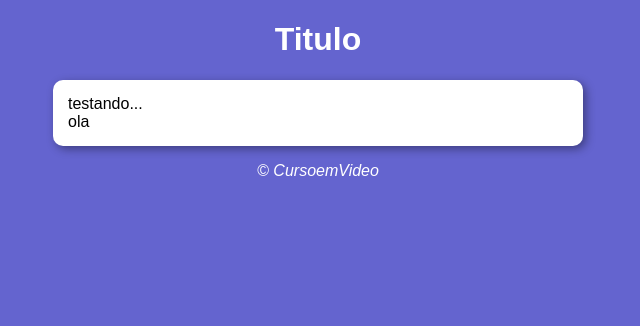
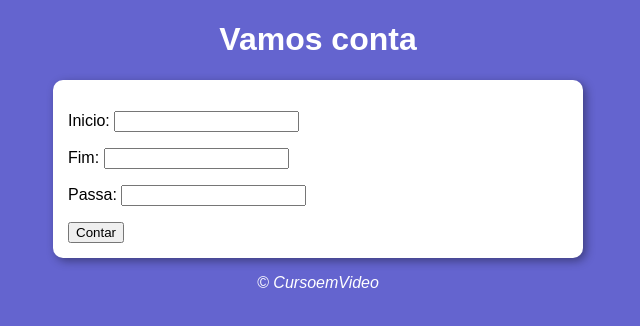
Before and after one commit to JoathanLeriey/JAVASCRIPT, a plain HTML site: page exercicios/aula14ex/ex16/index.html in a window 1280 px wide. Shown: the whole page, without its empty margins (322-962 px from the left). Drawn offline with Linux system fonts and the light colour scheme.

Commit message:
Update index.html

```diff
--- a/exercicios/aula14ex/ex16/index.html
+++ b/exercicios/aula14ex/ex16/index.html
@@ -8,15 +8,29 @@
 </head>
 <body>
     <header>
-        <h1>Titulo</h1>
+        <h1>Vamos conta</h1>
     </header>
 
     <section>
-        <div>
-            testando...
+        <div id="formulario">
+            <p>
+                <label for="inicio">Inicio:</label>
+                <input type="number" name="inicio" id="inicio">
+            </p>
+
+            <p>
+                <label for="fim">Fim:</label>
+                <input type="number" name="fim" id="fim">
+            </p>
+
+            <p>
+                <label for="passa">Passa:</label>
+                <input type="number" name="passa" id="passa">
+            </p>
+            <input type="button" value="Contar" onclick="contar()">
         </div>
-        <div>
-            ola
+        <div id="res">
+
         </div>
     </section>
 
```
